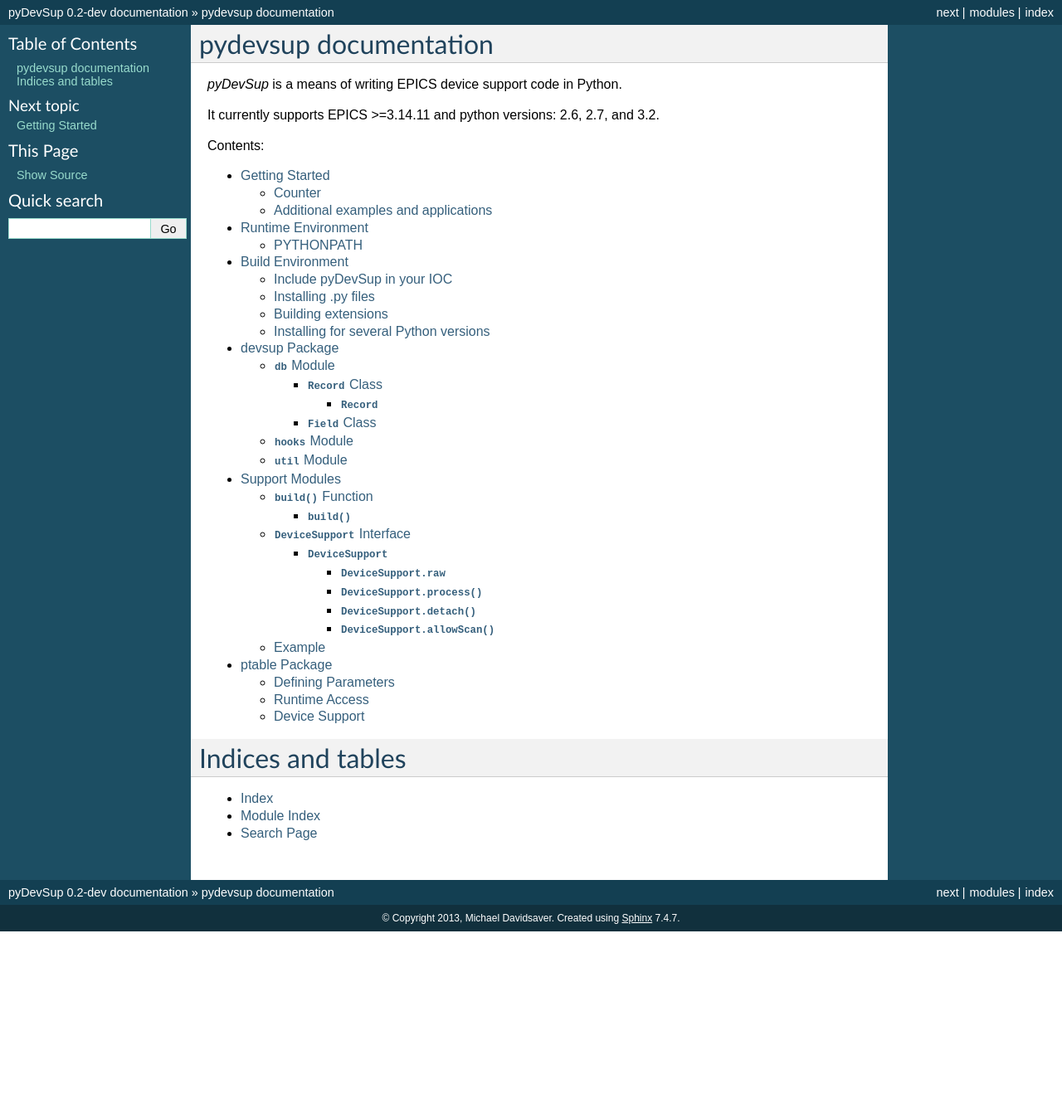
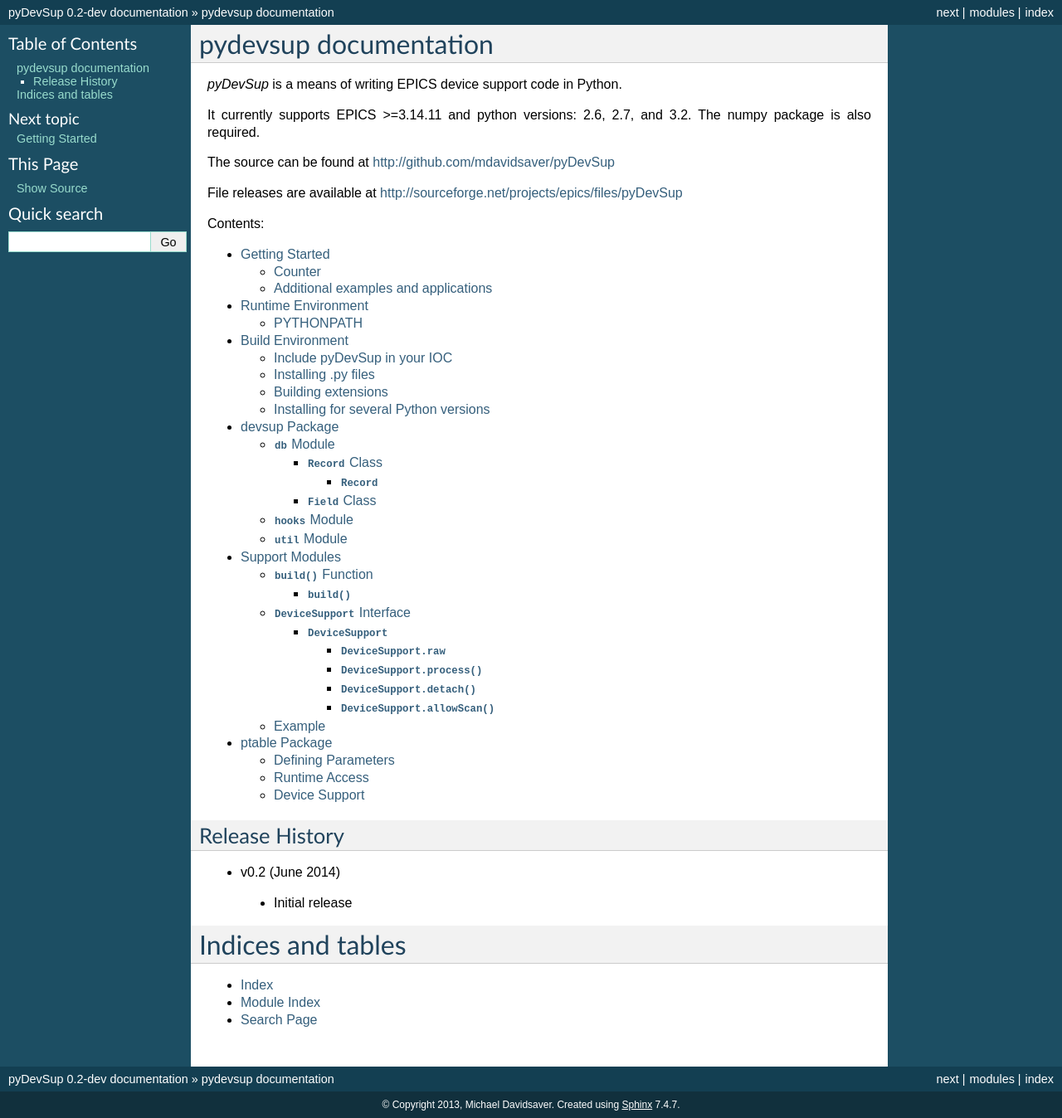
Before and after one commit to mdavidsaver/pyDevSup, a Sphinx documentation site: the page built from documentation/index.rst, in a window 1280 px wide. Shown: the whole page at 83% size. Built offline with Sphinx 7.4.7, drawn with Linux system fonts in a browser that asks for light colours; before the commit the page ends 1123 px from its top, so only the background shows below that.

Commit message:
more doc

```diff
--- a/documentation/gettingstarted.rst
+++ b/documentation/gettingstarted.rst
@@ -13,7 +13,7 @@
 The *INP* field is parsed and the first work identifies the Python module which will provide
 the logic behind this record (everything after the first word is passed to the module :py:func:`build` function.
 
-Now create :download:`cntrec.db <../testApp/cntmod.py>` with the following.
+Now create :download:`cntmod.py <../testApp/cntmod.py>` with the following.
 
 .. literalinclude:: ../testApp/cntmod.py
 
--- a/documentation/index.rst
+++ b/documentation/index.rst
@@ -9,6 +9,11 @@
 *pyDevSup* is a means of writing EPICS device support code in Python.
 
 It currently supports EPICS >=3.14.11 and python versions: 2.6, 2.7, and 3.2.
+The numpy package is also required.
+
+The source can be found at http://github.com/mdavidsaver/pyDevSup
+
+File releases are available at http://sourceforge.net/projects/epics/files/pyDevSup
 
 Contents:
 
@@ -21,6 +26,13 @@
    interfaces
    ptable
 
+Release History
+---------------
+
+* v0.2 (June 2014)
+ * Initial release
+
+
 Indices and tables
 ==================
 
```
